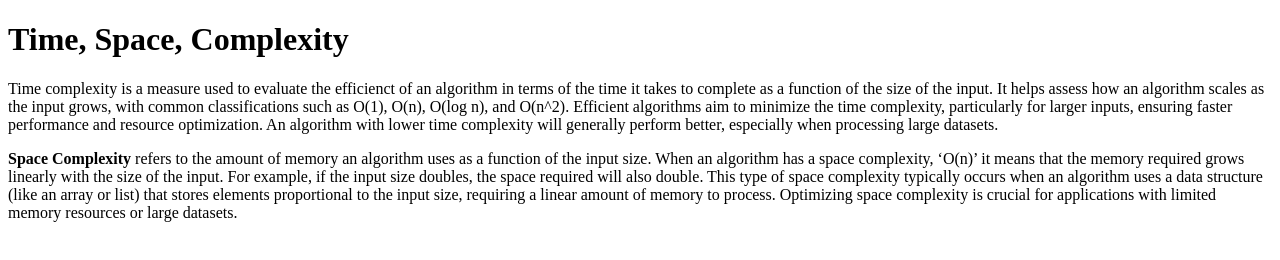
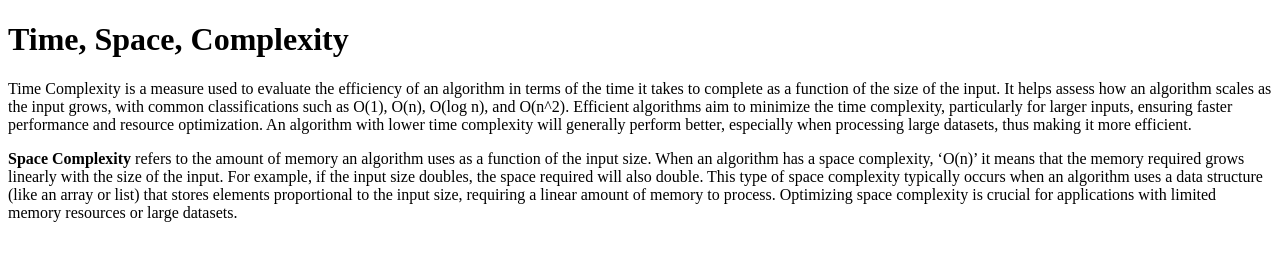
Before and after one commit to acciojob/time-and-space-complexity-coder-T03, a website: page main.html in a window 1280 px wide. Drawn offline with Linux system fonts and the light colour scheme.

Commit message:
created a submission

```diff
--- a/main.html
+++ b/main.html
@@ -10,7 +10,7 @@
 	<!-- the entire body must be written by student -->
     <script type="text/javascript" src="./script.js"></script>
 		<h1>Time, Space, Complexity</h1>
-     <p>Time complexity is a measure used to evaluate the efficienct of an algorithm in terms of the time it takes to complete as a function of the size of the input. It helps assess how an algorithm scales as the input grows, with common classifications such as O(1), O(n), O(log n), and O(n^2). Efficient algorithms aim to minimize the time complexity, particularly for larger inputs, ensuring faster performance and resource optimization. An algorithm with lower time complexity will generally perform better, especially when processing large datasets.</p>
+     <p>Time Complexity is a measure used to evaluate the efficiency of an algorithm in terms of the time it takes to complete as a function of the size of the input. It helps assess how an algorithm scales as the input grows, with common classifications such as O(1), O(n), O(log n), and O(n^2). Efficient algorithms aim to minimize the time complexity, particularly for larger inputs, ensuring faster performance and resource optimization. An algorithm with lower time complexity will generally perform better, especially when processing large datasets, thus making it more efficient.</p>
 
      <p>
         <b>Space Complexity </b>refers to the amount of memory an algorithm uses as a function of the input size. When an algorithm has a space complexity, ‘O(n)’ it means that the memory required grows linearly with the size of the input. For example, if the input size doubles, the space required will also double. This type of space complexity typically occurs when an algorithm uses a data structure (like an array or list) that stores elements proportional to the input size, requiring a linear amount of memory to process. Optimizing space complexity is crucial for applications with limited memory resources or large datasets.
```
